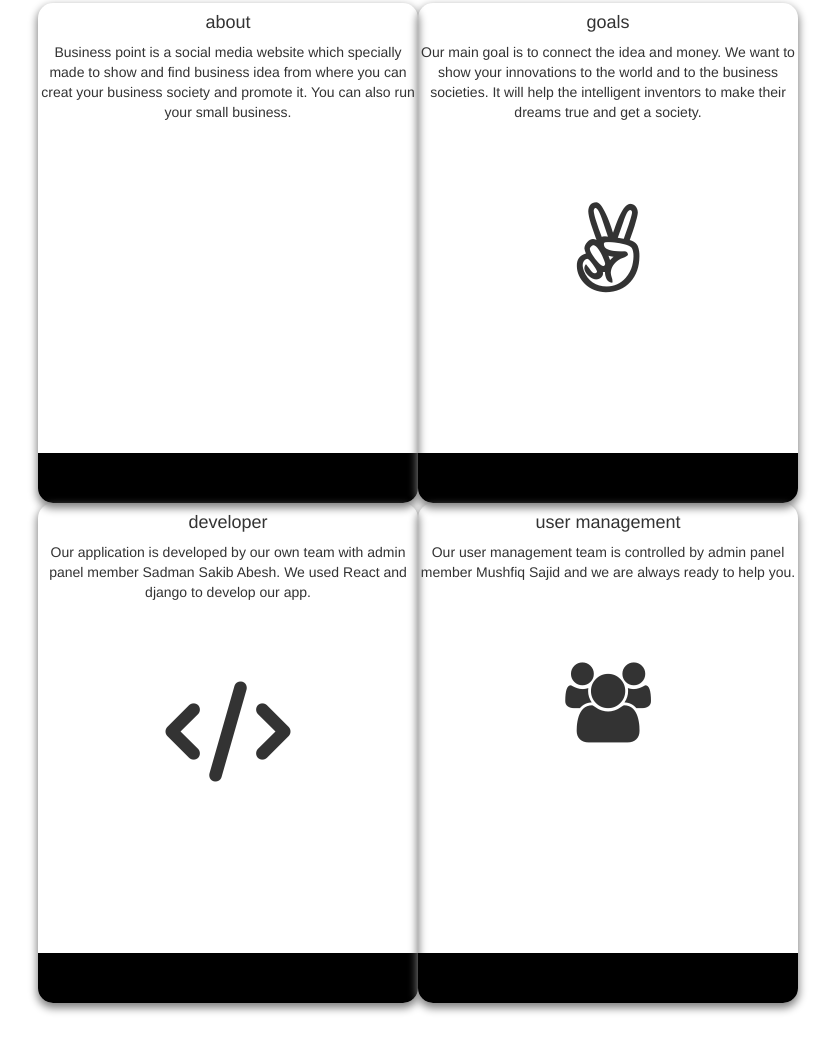
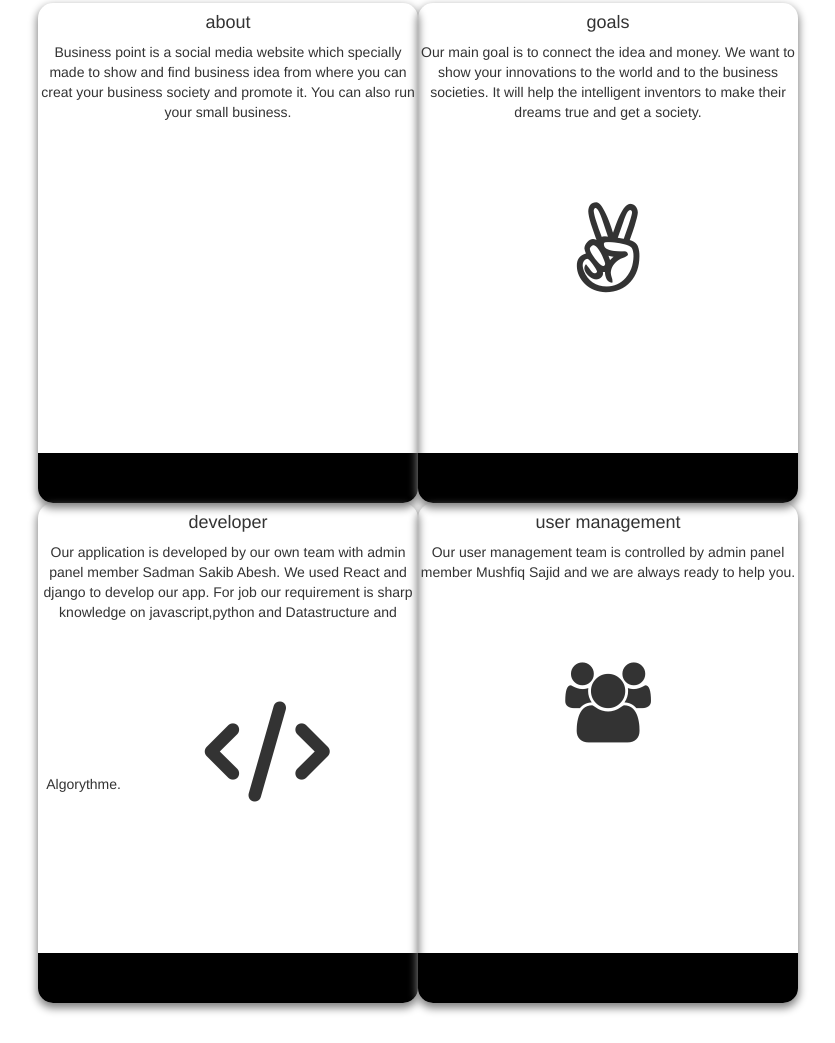
Before and after one commit to getfolio-tamplates/business-point, a plain HTML site: page index.html in a window 1280 px wide. Shown: the part 482-1525 px from the top of the page, without its empty margins (222-1057 px from the left). Drawn offline with nearby package versions, Linux system fonts and the light colour scheme; a script that the page names is missing.

Commit message:
Update index.html

```diff
--- a/index.html
+++ b/index.html
@@ -55,7 +55,7 @@ $("#m").click(function(){
 	 developer
 	  </h4>
 
-	  Our application is developed by our own team with admin panel member Sadman Sakib Abesh. We used React and django to develop our app.
+	  Our application is developed by our own team with admin panel member Sadman Sakib Abesh. We used React and django to develop our app. For job our requirement is sharp knowledge on javascript,python and Datastructure and Algorythme.
 
 
 <i id="i" class='fas fa-code' style='font-size:100px'></i>
```
